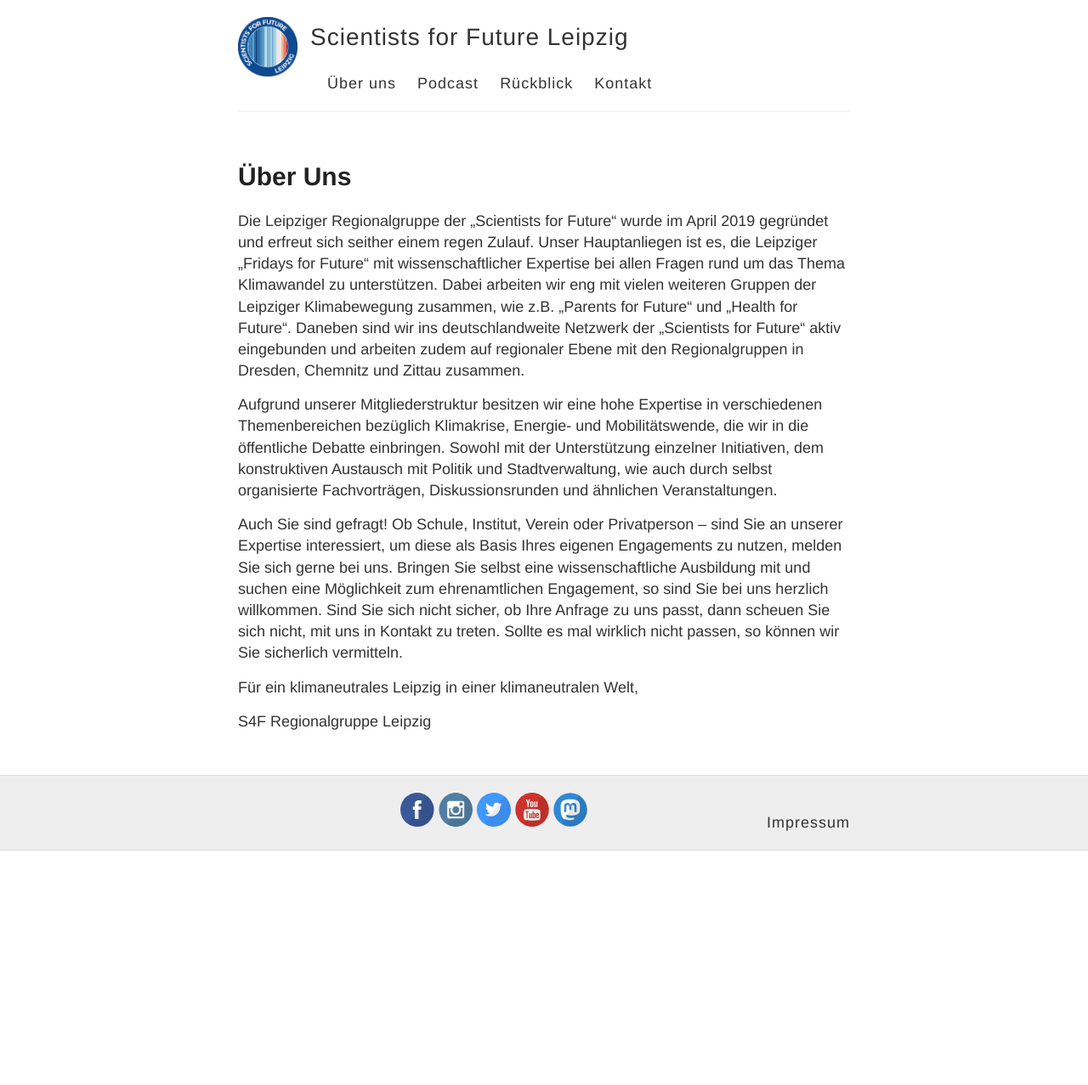
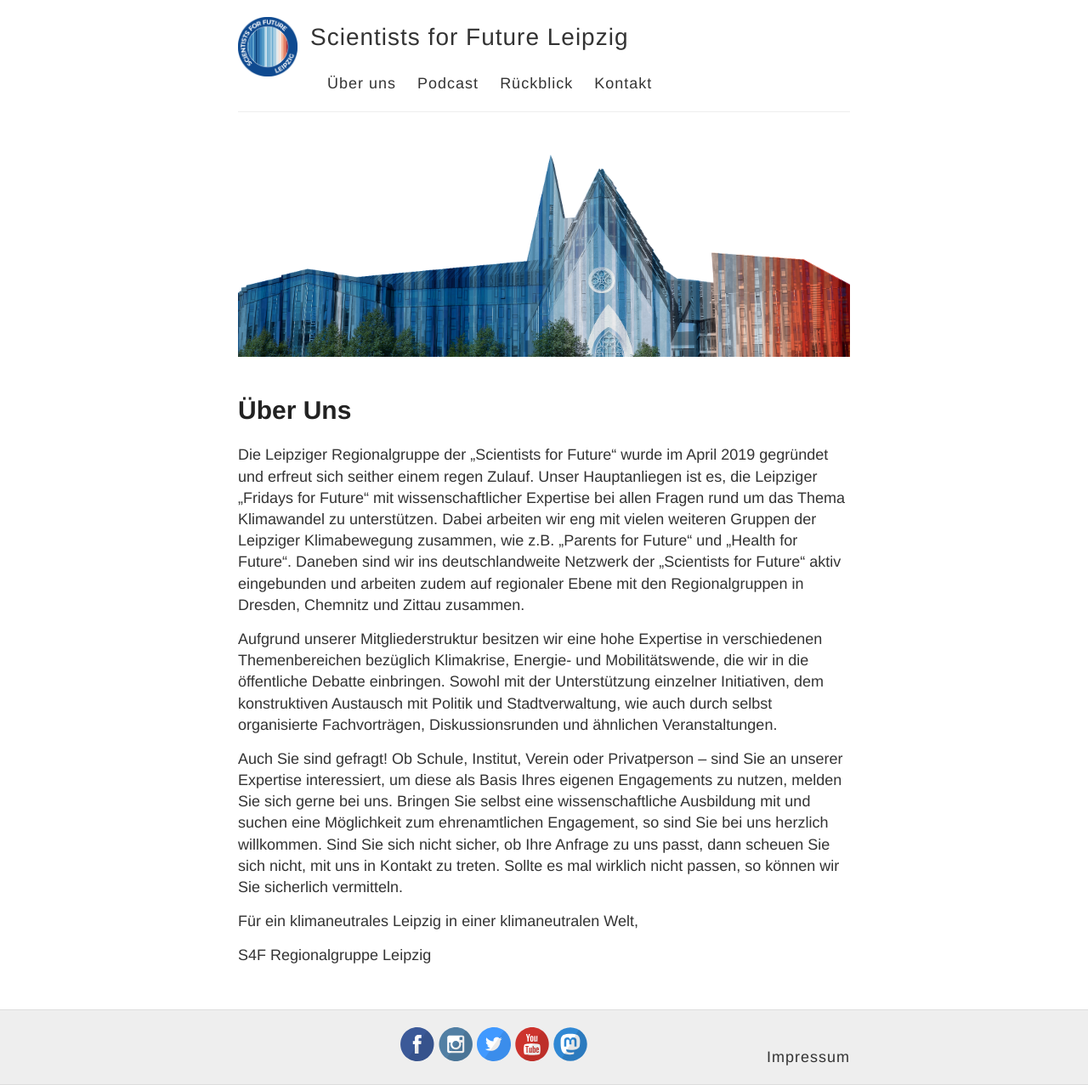
Before and after one commit to s4f-leipzig/s4f-leipzig.github.io, a Jekyll site: the page built from index.md, in a window 1280 px wide. Shown: the whole page at 85% size. Built offline with Jekyll 4.4.1, drawn with Linux system fonts in a browser that asks for light colours; before the commit the page ends 1001 px from its top, so only the background shows below that.

Commit message:
Add image to landing page

```diff
--- /dev/null
+++ b/_layouts/landing.html
@@ -0,0 +1,12 @@
+---
+layout: default
+---
+
+<article class="page">
+  <img src="images/leipzig-ws.png" alt="leipzig-ws" />
+  <h1>{{ page.title }}</h1>
+
+  <div class="entry">
+    {{ content }}
+  </div>
+</article>
```
Also changed, not shown: index.md (+1 -1 lines), images/leipzig-ws.png (added).
